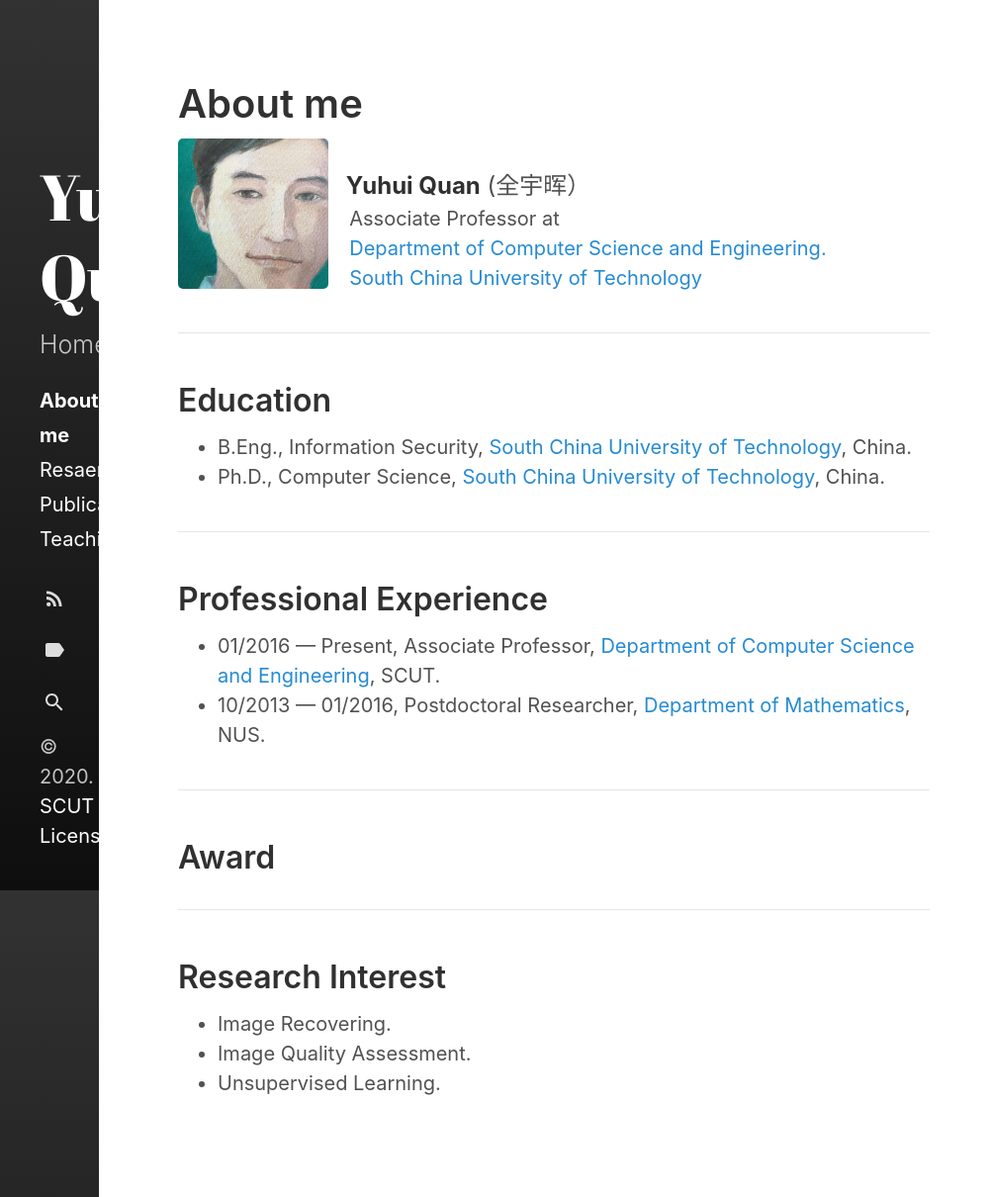
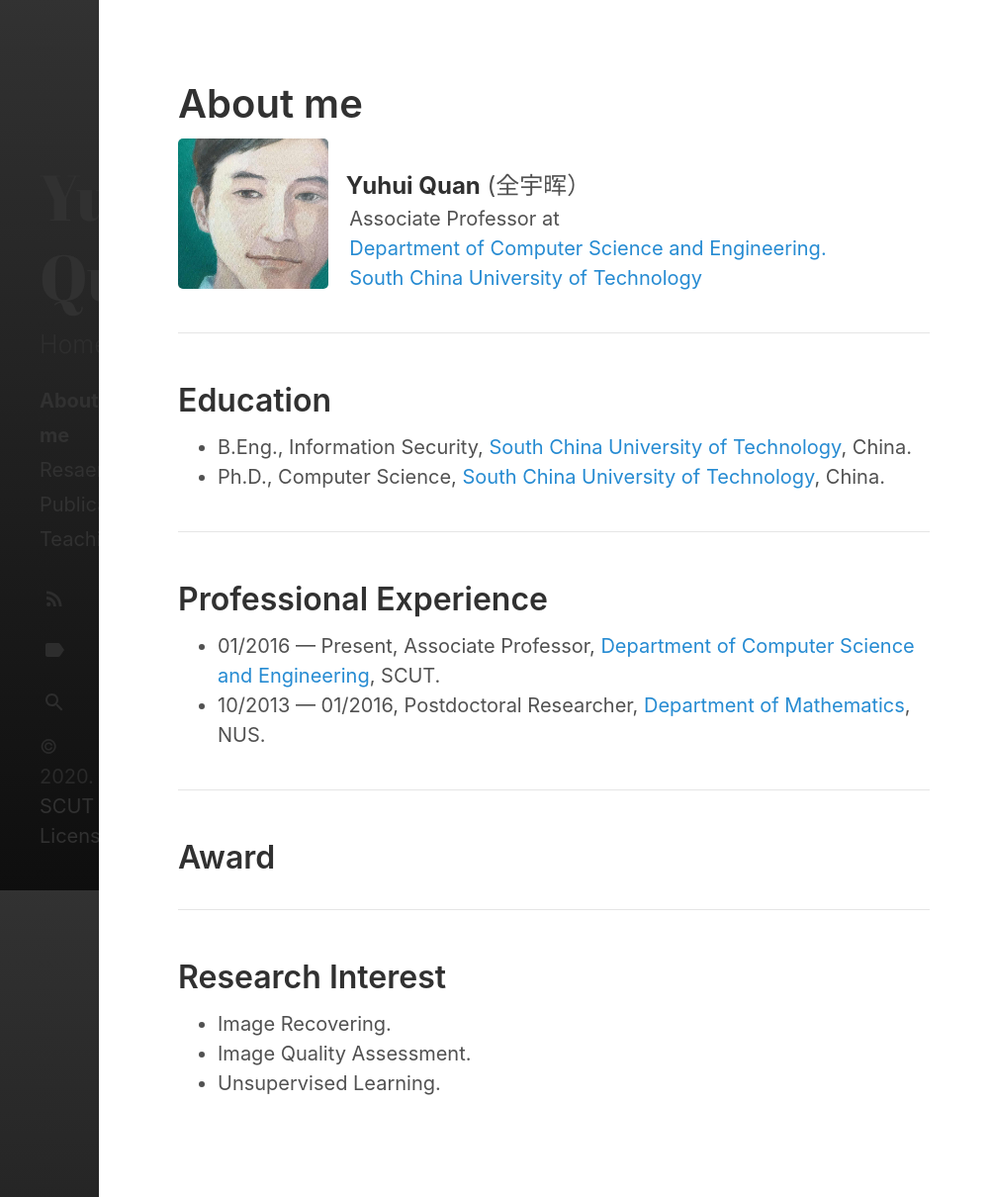
Before and after one commit to Dofboom/Dofboom.github.io, a Jekyll site: the page built from index.html, in a window 1280 px wide. Shown: the whole page at 99% size, without its empty margins (0-1003 px from the left). Built offline with Jekyll 4.4.1, drawn with Linux system fonts in a browser that asks for light colours; the list of posts is cut into pages by our own code.

Commit message:
Update _variables.scss

```diff
--- a/_sass/hydeout/_variables.scss
+++ b/_sass/hydeout/_variables.scss
@@ -43,7 +43,7 @@ $code-color: #bf616a !default;
 
 // Hyde theming
 $sidebar-bg-color: #202020 !default;
-$sidebar-fg-color: #fff !default;
+$sidebar-fg-color: #313131 !default;
 $sidebar-sticky: true !default;
 $layout-reverse: false !default;
 
```
